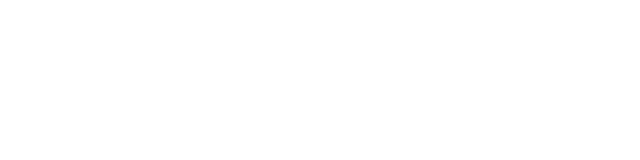
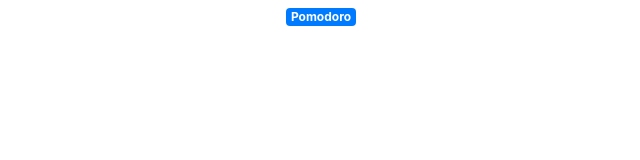
Before and after one commit to aolshevsky/react-pomodoro, a React (Create React App) app: page / in a window 1280 px wide. Shown: the top 160 px of the page, without its empty margins (319-959 px from the left). Built offline with nearby package versions, Linux system fonts and the light colour scheme.

Commit message:
Announced Pomodoro component

```diff
--- a/package.json
+++ b/package.json
@@ -3,6 +3,7 @@
   "version": "0.1.0",
   "private": true,
   "dependencies": {
+    "bootstrap": "^4.2.1",
     "react": "^16.8.1",
     "react-dom": "^16.8.1",
     "react-scripts": "2.1.3"
--- a/src/App.js
+++ b/src/App.js
@@ -1,10 +1,11 @@
-import React, { Component } from "react";
+import React from "react";
+import Pomodoro from "./components/Pomodoro";
 import "./App.css";
 
-class App extends Component {
-  render() {
-    return <div className="App" />;
-  }
-}
+const App = props => (
+  <div className="App">
+    <Pomodoro />
+  </div>
+);
 
 export default App;
--- /dev/null
+++ b/src/components/Pomodoro/index.jsx
@@ -0,0 +1,19 @@
+import React, { Component } from "react";
+
+class Pomodoro extends Component {
+  state = {
+    time: 0,
+    play: false,
+    title: ""
+  };
+
+  render() {
+    return (
+      <div>
+        <span className="badge badge-primary badge m-2">Pomodoro</span>
+      </div>
+    );
+  }
+}
+
+export default Pomodoro;
--- a/src/index.js
+++ b/src/index.js
@@ -3,6 +3,7 @@
 import "./index.css";
 import App from "./App";
 import * as serviceWorker from "./serviceWorker";
+import "bootstrap/dist/css/bootstrap.css";
 
 ReactDOM.render(<App />, document.getElementById("root"));
 
```
Also changed, not shown: 1 other file (tests, documents, lock files or other folders).
